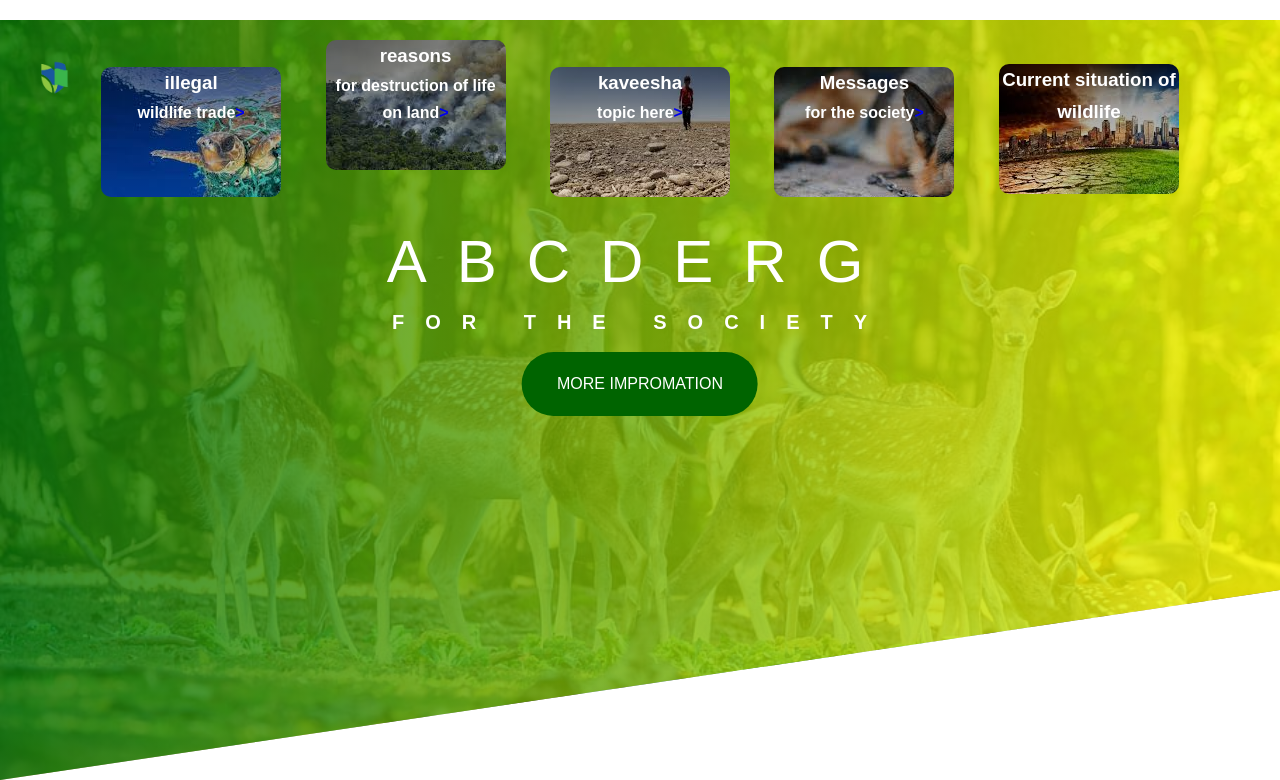
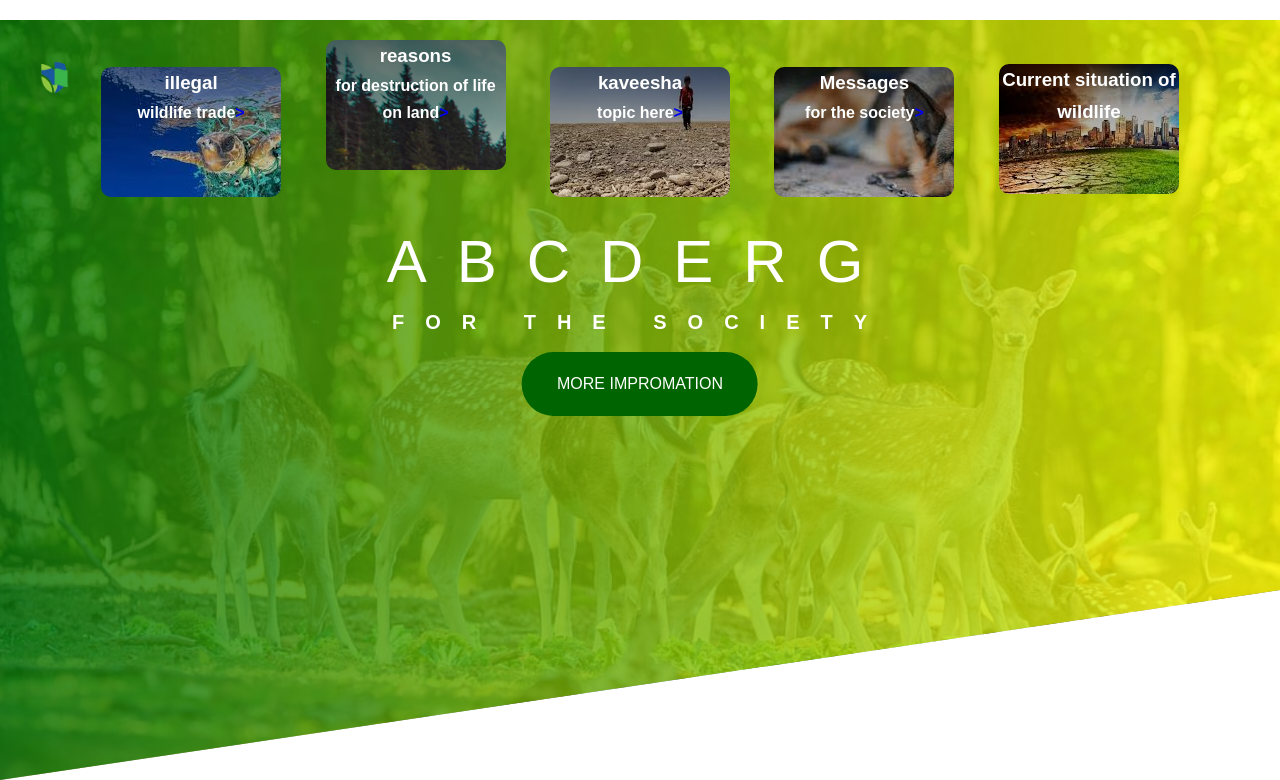
Before and after one commit to sathsaranigithub/new_project, a PHP site: page /mainPage.html in a window 1280 px wide. Shown: the part 80-860 px from the top of the page. Run offline with PHP 8.4, Linux system fonts and the light colour scheme; some libraries are stand-ins or nearby versions.

Commit message:
image is changed

```diff
--- a/style.css
+++ b/style.css
@@ -305,7 +305,7 @@ a:hover {
 }
 .xop-img-2 {
   background: linear-gradient(rgba(0, 0, 0, 0.5), rgba(0, 0, 0, 0.1)),
-    url(img/3.jpg);
+    url(img/3.png);
 }
 .xop-img-3 {
   background: linear-gradient(rgba(0, 0, 0, 0.5), rgba(0, 0, 0, 0.1)),
```
